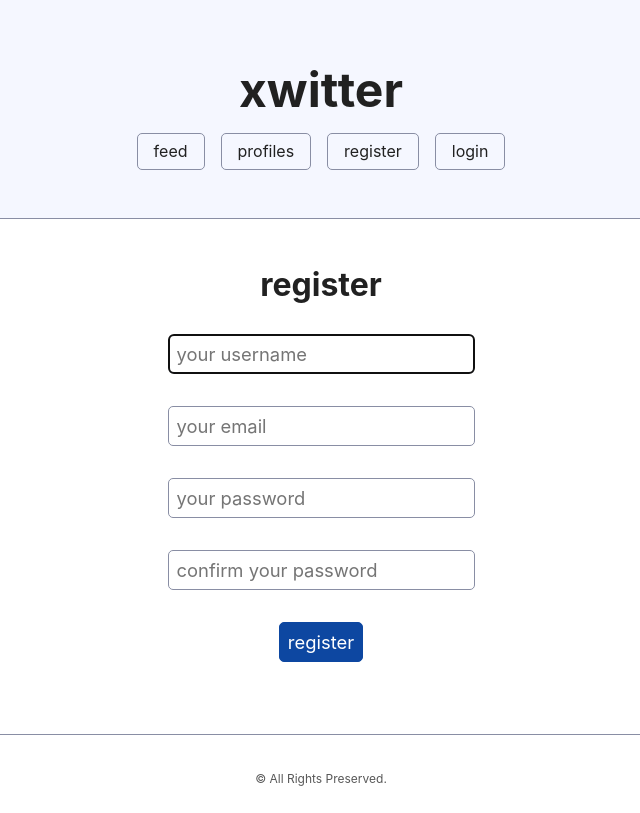
After one commit to utshodebravestone/xwitter, a Django app: page /register/ in a window 1280 px wide. The commit adds this page. Shown: the whole page, without its empty margins (319-959 px from the left). Run offline with Django 4.2, Linux system fonts and the light colour scheme.

Commit message:
added registration and improved profiles page

```diff
--- a/base/admin.py
+++ b/base/admin.py
@@ -12,7 +12,7 @@ class InlinedProfile(admin.StackedInline):
 
 class CustomizedUser(admin.ModelAdmin):
     model = User
-    fields = ['username']
+    fields = ['username', 'email']
     inlines = [InlinedProfile]
 
 
--- a/base/forms.py
+++ b/base/forms.py
@@ -1,4 +1,6 @@
 from django import forms
+from django.contrib.auth.models import User
+from django.contrib.auth.forms import UserCreationForm
 
 from .models import Tweet
 
@@ -11,3 +13,27 @@ class TweetForm(forms.ModelForm):
     class Meta:
         model = Tweet
         exclude = ('user',)
+
+
+class RegisterForm(UserCreationForm):
+    email = forms.EmailField(label='', widget=forms.TextInput(
+        attrs={'placeholder': 'your email'}))
+
+    class Meta:
+        model = User
+        fields = ('username', 'email', 'password1', 'password2')
+
+    def __init__(self, *args, **kwargs):
+        super(RegisterForm, self).__init__(*args, **kwargs)
+
+        self.fields['username'].widget.attrs['placeholder'] = 'your username'
+        self.fields['username'].label = ''
+        self.fields['username'].help_text = ''
+
+        self.fields['password1'].widget.attrs['placeholder'] = 'your password'
+        self.fields['password1'].label = ''
+        self.fields['password1'].help_text = ''
+
+        self.fields['password2'].widget.attrs['placeholder'] = 'confirm your password'
+        self.fields['password2'].label = ''
+        self.fields['password2'].help_text = ''
--- a/base/urls.py
+++ b/base/urls.py
@@ -1,6 +1,6 @@
 from django.urls import path
 
-from .views import feed_view, profiles_view, profile_view, login_view, logout_view
+from .views import feed_view, profiles_view, profile_view, login_view, logout_view, register_view
 
 urlpatterns = [
     path('', feed_view, name='home'),
@@ -9,4 +9,5 @@ urlpatterns = [
     path('profile/<int:pk>', profile_view, name='profile'),
     path('login/', login_view, name='login'),
     path('logout/', logout_view, name='logout'),
+    path('register/', register_view, name='register'),
 ]
--- a/base/views.py
+++ b/base/views.py
@@ -1,9 +1,10 @@
 from django.shortcuts import render, redirect
 from django.contrib import messages
 from django.contrib.auth import authenticate, login, logout
+from django.db.models import Count
 
 from .models import Profile, Tweet
-from .forms import TweetForm
+from .forms import TweetForm, RegisterForm
 
 
 def feed_view(request):
@@ -29,7 +30,9 @@ def feed_view(request):
 
 def profiles_view(request):
     if request.user.is_authenticated:
-        profiles = Profile.objects.exclude(user=request.user)
+        # profiles = Profile.objects.exclude(user=request.user).order_by('followed_by')
+        profiles = Profile.objects.annotate(
+            follower_count=Count('followed_by')).order_by('-follower_count')
         return render(request, 'base/profiles.html', {'profiles': profiles})
     else:
         messages.error(
@@ -46,8 +49,12 @@ def profile_view(request, pk):
             action = request.POST.get('action')
             if action == 'follow':
                 request.user.profile.follows.add(profile)
+                messages.success(
+                    request, f"you followed {profile.user.username}")
             elif action == 'unfollow':
                 request.user.profile.follows.remove(profile)
+                messages.success(
+                    request, f"you unfollowed {profile.user.username}")
             request.user.profile.save()
 
         return render(request, 'base/profile.html', {'profile': profile, 'tweets': tweets})
@@ -77,9 +84,27 @@ def logout_view(request):
     if request.user.is_authenticated:
         if request.method == 'POST':
             logout(request)
-            return redirect('feed')
+            return redirect('login')
         return render(request, 'base/logout.html')
     else:
         messages.error(
             request, "you can't access logout page unless you are logged in")
         return redirect('login')
+
+
+def register_view(request):
+    form = RegisterForm(request.POST or None)
+    if request.method == 'POST':
+        if form.is_valid():
+            form.save()
+            username = form.cleaned_data['username']
+            password = form.cleaned_data['password1']
+            user = authenticate(request, username=username, password=password)
+            login(request, user=user)
+            messages.success(
+                request, "registered successfully")
+            return redirect(f'/profile/{user.pk}')
+        else:
+            messages.error(
+                request, "got invalid data")
+    return render(request, 'base/register.html', {'form': form})
--- a/templates/base/profile.html
+++ b/templates/base/profile.html
@@ -16,6 +16,7 @@
     src="https://ui-avatars.com/api/?name={{ profile.user.username | lower }}"
     alt="profile picture"
   />
+  <p>{{ profile.user.email }}</p>
 
   <ul style="list-style: none">
     <h3>tweets:</h3>
--- /dev/null
+++ b/templates/base/register.html
@@ -0,0 +1,17 @@
+{% extends 'skeleton.html' %}
+
+<!--  -->
+
+{% block body %}
+
+<center>
+  <form action="" method="post">
+    <h3>register</h3>
+    {% csrf_token %}
+    <!--  -->
+    {{ form.as_p }}
+    <button type="submit">register</button>
+  </form>
+</center>
+
+{% endblock %}
--- a/templates/partials/header.html
+++ b/templates/partials/header.html
@@ -10,6 +10,7 @@
       <li><a href="{% url 'profile' request.user.id %}">my profile</a></li>
       <li><a href="{% url 'logout' %}">logout</a></li>
       {% else %}
+      <li><a href="{% url 'register' %}">register</a></li>
       <li><a href="{% url 'login' %}">login</a></li>
       {% endif %}
     </ul>
```
Also changed, not shown: templates/base/profiles.html (+13 -0 lines).
